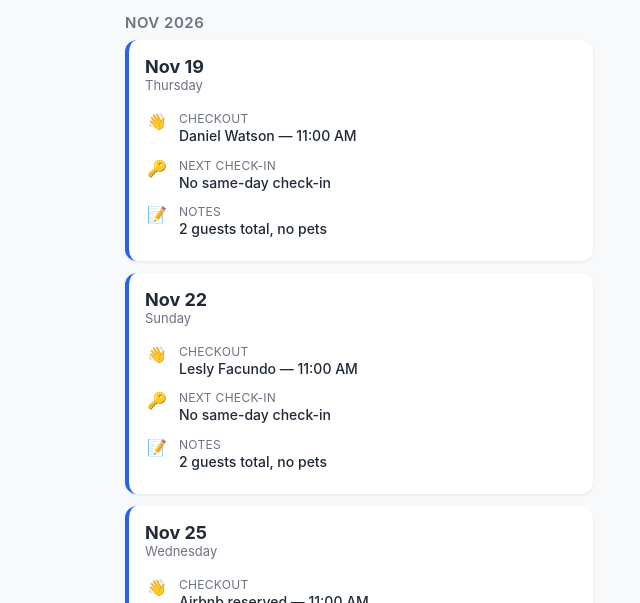
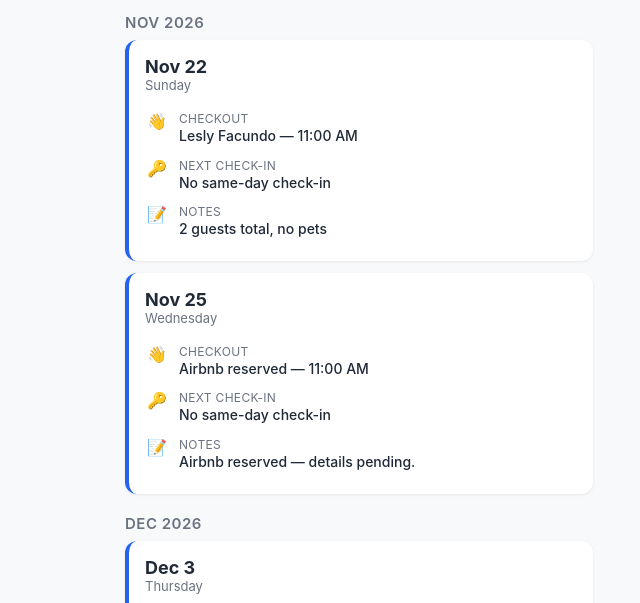
Before and after one commit to e1cap1tan/miller-retreat, a plain HTML site: page index.html in a window 1280 px wide. Shown: the part 133-736 px from the top of the page, without its empty margins (281-921 px from the left). Drawn offline with Linux system fonts and the light colour scheme.

Commit message:
Update cleaning calendar

```diff
--- a/index.html
+++ b/index.html
@@ -224,19 +224,8 @@
 
     <script>
     const SCHEDULE_DATA = {
-        "updated": "2026-11-16T06:15:01-06:00",
+        "updated": "2026-11-20T06:15:02-06:00",
         "cleanings": [
-                {
-                        "date": "2026-11-19",
-                        "checkoutGuest": "Daniel Watson",
-                        "checkoutTime": "11:00 AM",
-                        "checkinGuest": null,
-                        "checkinTime": null,
-                        "sameDayTurnaround": false,
-                        "pets": false,
-                        "petCount": 0,
-                        "notes": "2 guests total, no pets"
-                },
                 {
                         "date": "2026-11-22",
                         "checkoutGuest": "Lesly Facundo",
```
